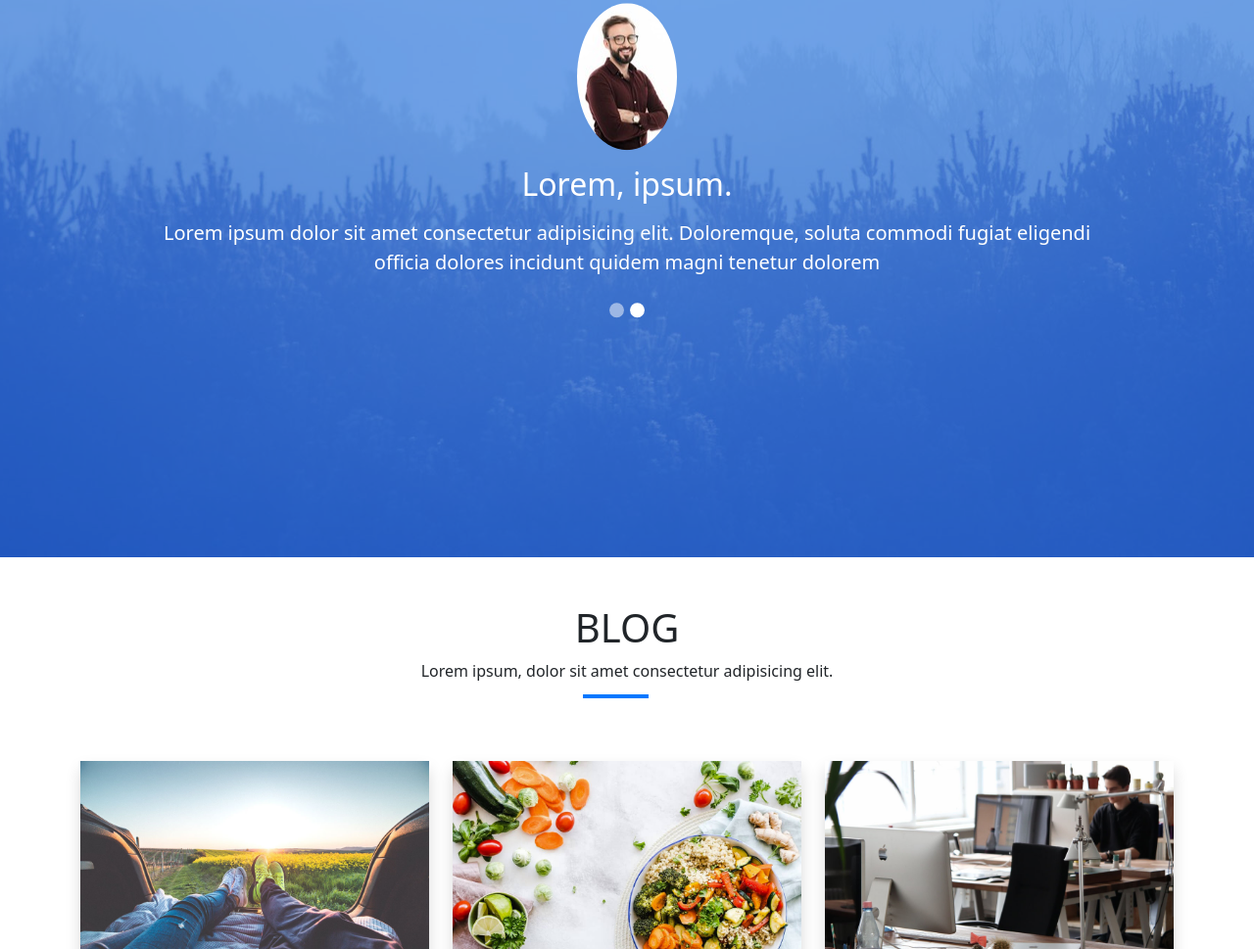
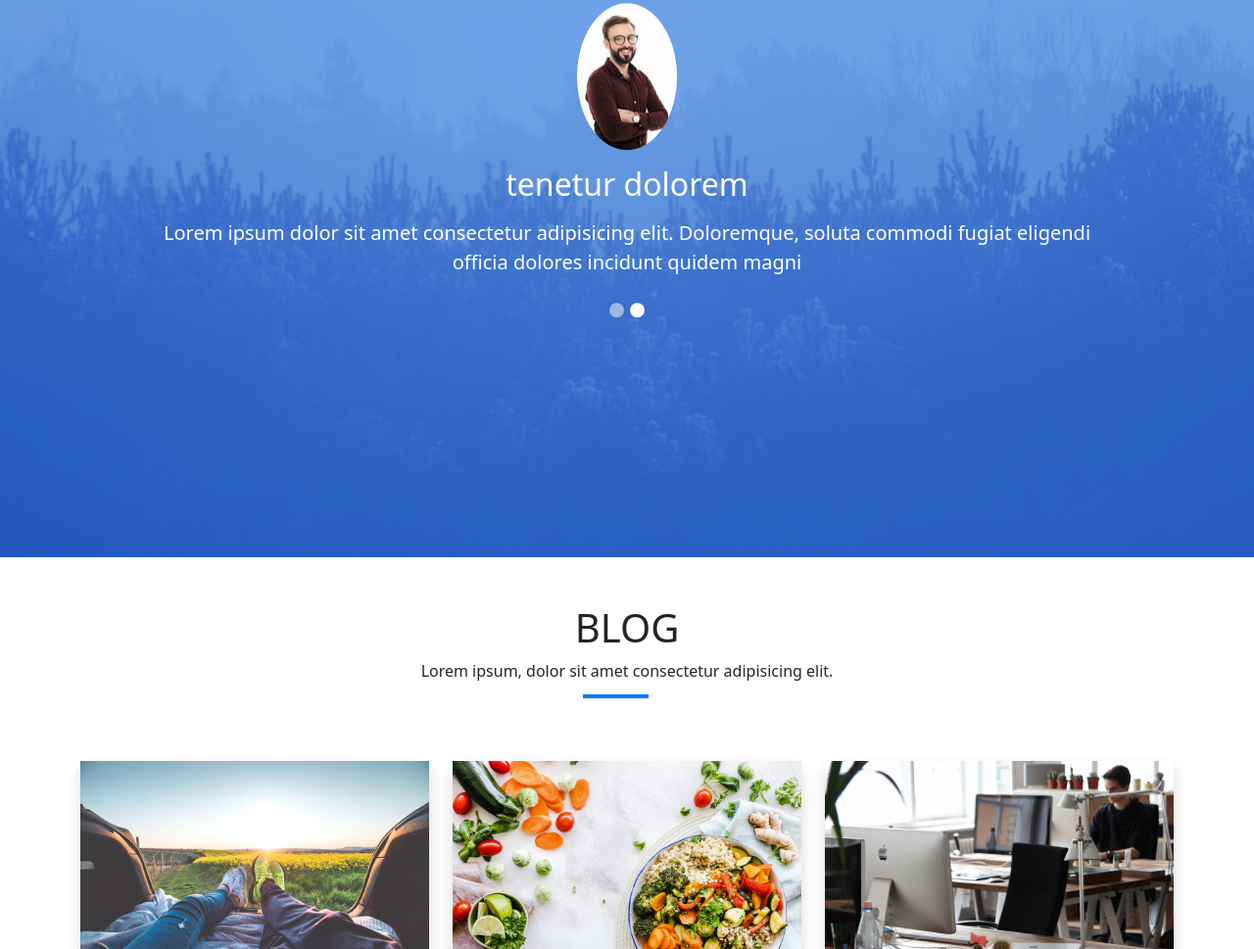
Before and after one commit to Emanyouseff/DevPortfolio, a plain HTML site: page index.html in a window 1280 px wide. Shown: the part 4178-5147 px from the top of the page at 98% size. Drawn offline with Linux system fonts and the light colour scheme.

Commit message:
Update index.html

```diff
--- a/index.html
+++ b/index.html
@@ -363,15 +363,15 @@
         <div class="carousel-item active">
           <div class="img-slider">
               <img src="./images/testimonial-2.jpg" alt="" class="rounded-circle mb-3">
-              <h2 class="text-white mb-3">Lorem, ipsum.</h2>
-              <p class="text-white fs-5 lead mb-3">Lorem ipsum dolor sit amet consectetur adipisicing elit. Doloremque, soluta commodi fugiat eligendi officia dolores incidunt quidem magni tenetur dolorem </p>
+              <h2 class="text-white mb-3">tenetur dolorem</h2>
+              <p class="text-white fs-5 lead mb-3">Lorem ipsum dolor sit amet consectetur adipisicing elit. Doloremque, soluta commodi fugiat eligendi officia dolores incidunt quidem magni  </p>
           </div>
           </div>
         <div class="carousel-item ">
           <div class="img-slider">
               <img src="./images/testimonial-4.jpeg" alt="" class="rounded-circle mb-3">
-              <h2 class="text-white mb-3">Lorem, ipsum.</h2>
-              <p class="text-white fs-5 lead mb-3">Lorem ipsum dolor sit amet consectetur adipisicing elit. Doloremque, soluta commodi fugiat eligendi officia dolores incidunt quidem magni tenetur dolorem </p>
+              <h2 class="text-white mb-3">tenetur dolorem</h2>
+              <p class="text-white fs-5 lead mb-3">Lorem ipsum dolor sit amet consectetur adipisicing elit. Doloremque, soluta commodi fugiat eligendi officia dolores incidunt quidem magni  </p>
           </div>
           </div>
 
```
